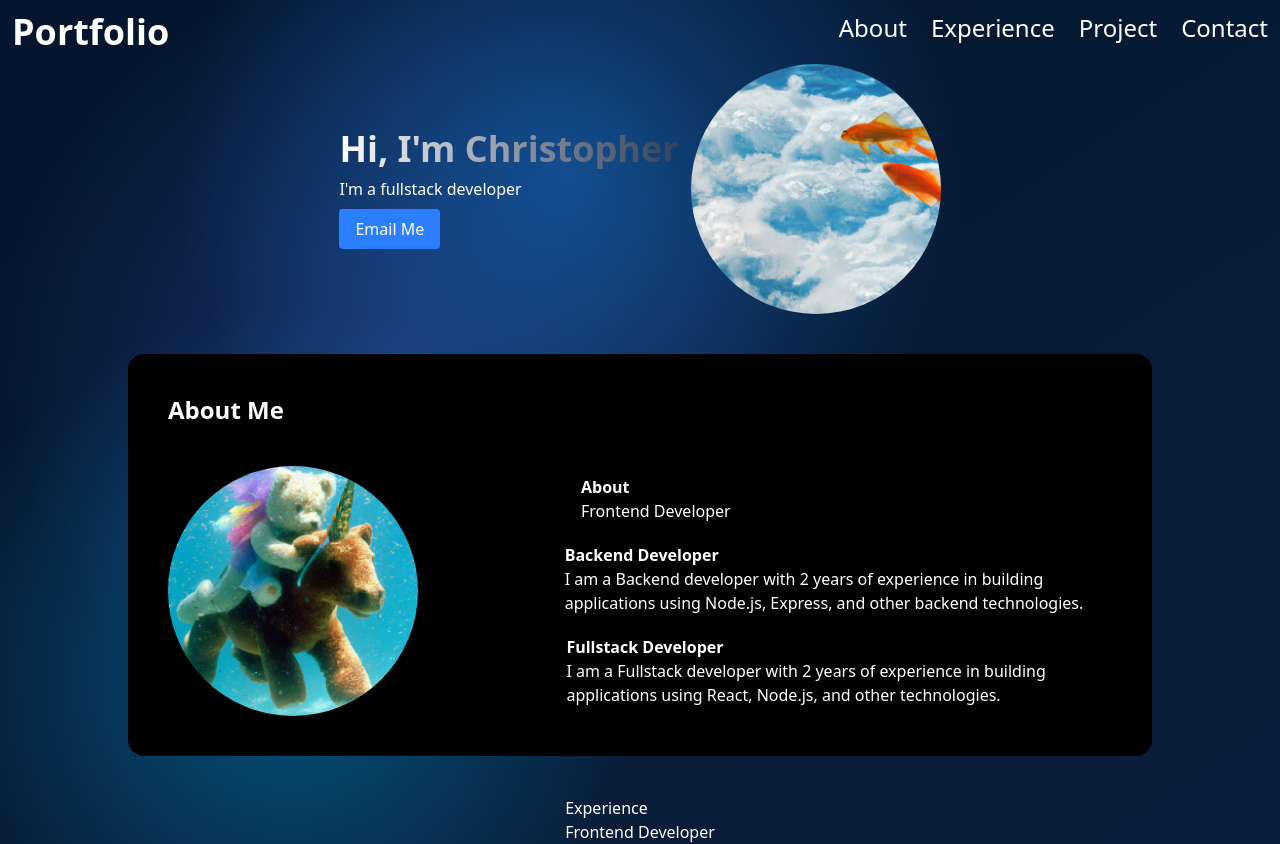
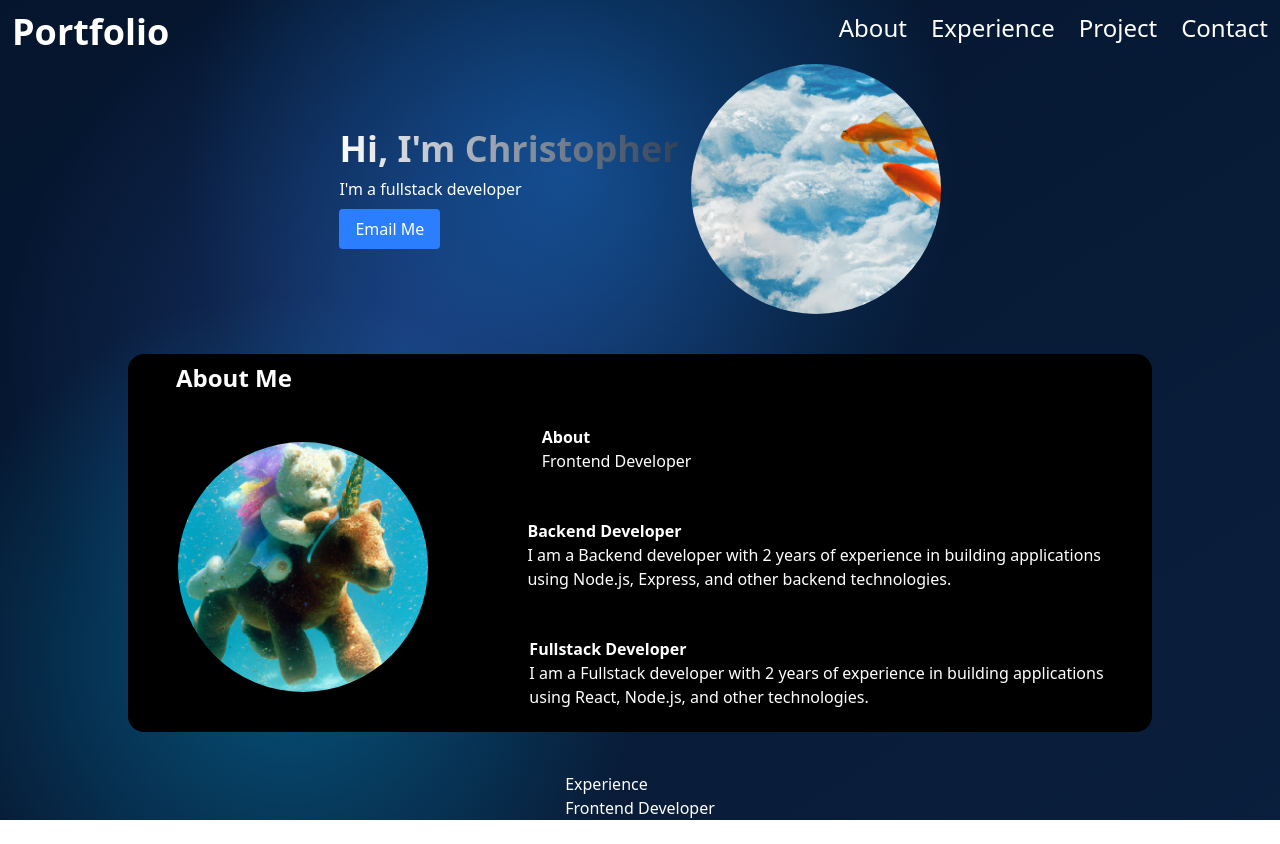
Before and after one commit to PokeXYZ/portfolio, a Next.js app: page / in a window 1280 px wide. After the commit the page ends 820 px from the top, so only its background shows below. Built offline with nearby package versions, Linux system fonts and the light colour scheme; some icons are missing.

Commit message:
commit 5

```diff
--- a/package.json
+++ b/package.json
@@ -11,7 +11,8 @@
   "dependencies": {
     "next": "15.5.2",
     "react": "19.1.0",
-    "react-dom": "19.1.0"
+    "react-dom": "19.1.0",
+    "zod": "^4.1.11"
   },
   "devDependencies": {
     "@eslint/eslintrc": "^3",
--- a/src/app/components/About.tsx
+++ b/src/app/components/About.tsx
@@ -2,6 +2,7 @@ import { title } from "process";
 import { Icon } from "@iconify/react";
 import aboutImage from "../../assets/bear.png";
 import Image from "next/image";
+import Info from "./Info";
 
 const aboutMe = [
   {
@@ -25,32 +26,20 @@ const aboutMe = [
 
 export const About = () => {
   return (
-    <div className="flex w-4/5 flex-col m-10 p-5 bg-black rounded-2xl">
-      <h1 className="text-2xl font-bold text-white m-5">About Me</h1>
-      <div className="flex flex-row items-center">
-        <div className="grow flex-row w-1/4">
+    <div className="flex w-4/5 flex-col m-10 bg-black rounded-2xl">
+      <h1 className="text-2xl font-bold text-white m-2 pl-10">About Me</h1>
+      <div className="flex flex-row">
+        <div className="w-2/5 justify-around flex m-10">
           <Image
             src={aboutImage}
             alt="an image of me"
             width={250}
             height={250}
-            className="rounded-full m-5"
+            className="rounded-full"
+
           />
         </div>
-        <div className="grow flex-row w-1/2">
-          {aboutMe.map((item) => (
-            <div
-              key={item.title}
-              className="flex text-1xl items-center space-x-2 m-5"
-            >
-              <Icon icon={item.icon} className="text-amber-500 w-9 h-7" />
-              <div>
-                <h3 className="font-bold">{item.title}</h3>
-                <p className="text-1xl">{item.description}</p>
-              </div>
-            </div>
-          ))}
-        </div>
+        <Info info={aboutMe} />
       </div>
     </div>
   );
--- /dev/null
+++ b/src/app/components/Info.tsx
@@ -0,0 +1,32 @@
+import { FC } from "react";
+import { Icon } from "@iconify/react";
+
+interface InfoProps {
+  info: {
+    title: string;
+    description: string;
+    icon: string;
+  }[];
+}
+
+const Info: FC<InfoProps> = ({ info }) => {
+  return (
+    <div className="flex flex-col w-full">
+      {info.map((item) => {
+        return (
+          <div
+            key={item.title}
+            className="flex flex-row grow text-1.5xl items-center space-x-2 m-5"
+          >
+            <Icon icon={item.icon} className="text-amber-500 w-9 h-6" />
+            <div>
+              <h3 className="font-bold">{item.title}</h3>
+              <p className="text-1xl">{item.description}</p>
+            </div>
+          </div>
+        );
+      })}
+    </div>
+  );
+};
+export default Info;
```
Also changed, not shown: 1 other file (tests, documents, lock files or other folders).
